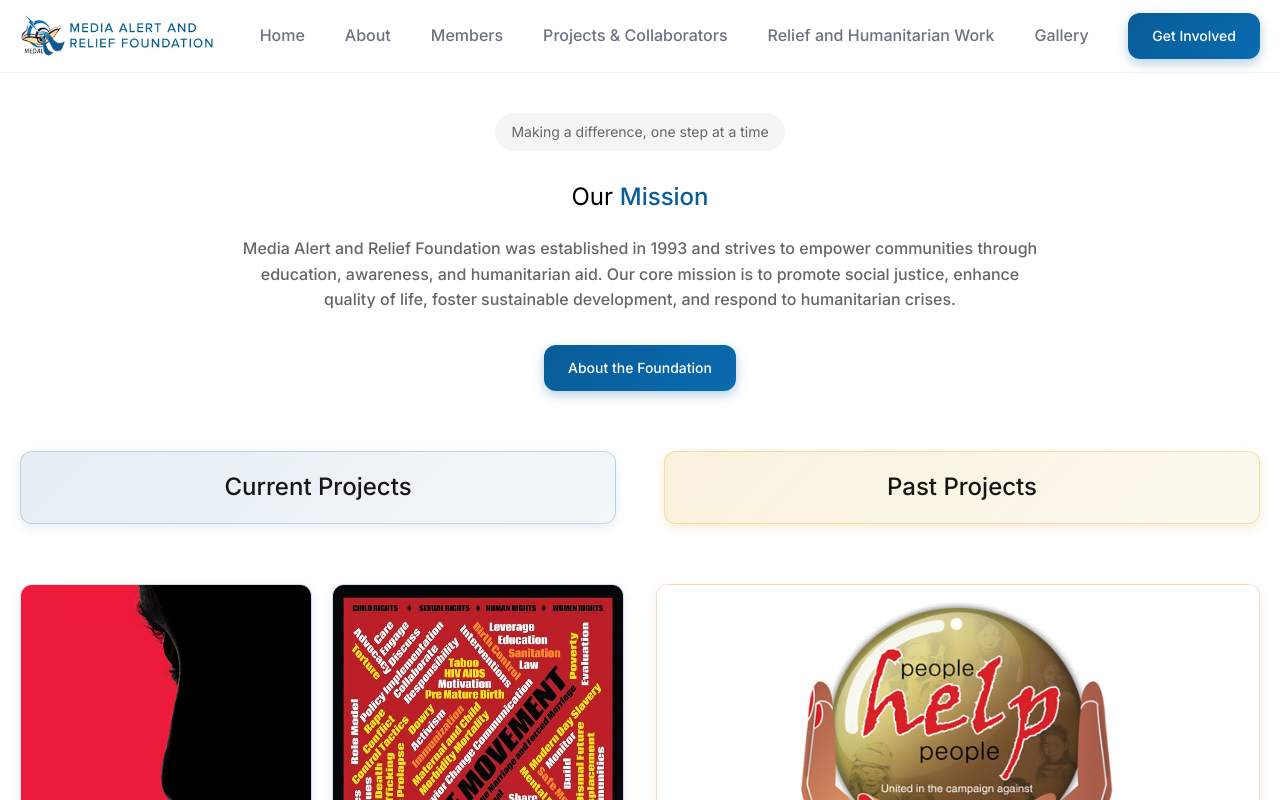
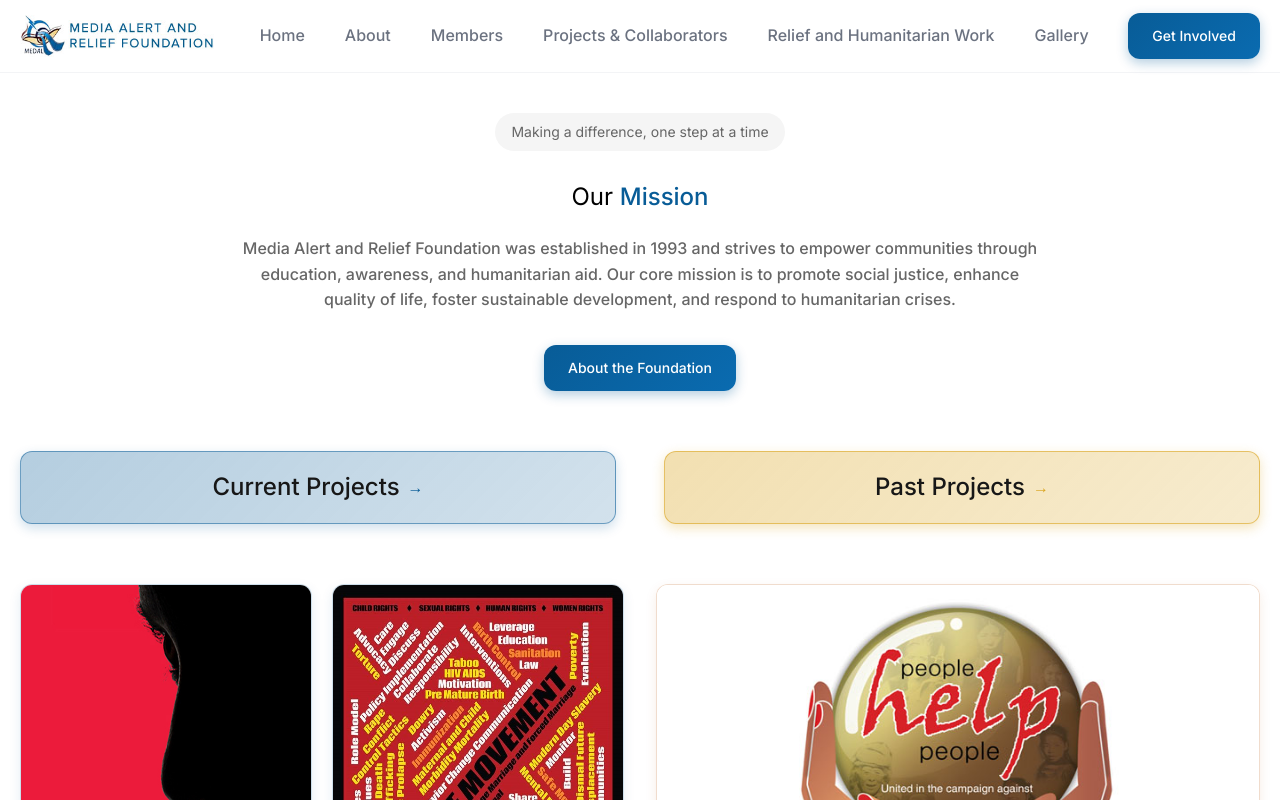
Before and after one commit to asharma12git/medalfoundation, a React (Vite) app: page / in a window 1280 px wide. Shown: the top 800 px of the page. Built offline with nearby package versions, Linux system fonts and the light colour scheme.

Commit message:
UI improvements: Add navigation to About button, enhance project section clickability, and apply consistent golden border theming

```diff
--- a/src/components/Hero.jsx
+++ b/src/components/Hero.jsx
@@ -1,4 +1,7 @@
+import { useNavigate } from 'react-router-dom'
+
 function Hero() {
+  const navigate = useNavigate()
   return (
     <section style={{
       backgroundColor: 'white',
@@ -64,7 +67,8 @@ function Hero() {
           onMouseLeave={(e) => {
             e.target.style.transform = 'translateY(0)'
             e.target.style.boxShadow = '0 4px 12px rgba(8, 92, 151, 0.3)'
-          }}>
+          }}
+          onClick={() => navigate('/about')}>
             About the Foundation
           </button>
         </div>
--- a/src/components/ProjectShowcase.jsx
+++ b/src/components/ProjectShowcase.jsx
@@ -31,39 +31,83 @@ function ProjectShowcase() {
         <div style={{ display: 'grid', gridTemplateColumns: '1fr 1fr', gap: '48px', marginBottom: '60px' }}>
           <div style={{
             textAlign: 'center',
-            padding: '16px 0',
-            background: 'linear-gradient(135deg, rgba(8, 92, 151, 0.1) 0%, rgba(8, 92, 151, 0.05) 100%)',
+            padding: '16px 24px',
+            background: 'linear-gradient(135deg, rgba(8, 92, 151, 0.3) 0%, rgba(8, 92, 151, 0.18) 100%)',
             backdropFilter: 'blur(10px)',
             borderRadius: '12px',
-            border: '1px solid rgba(8, 92, 151, 0.2)',
-            boxShadow: '0 4px 12px rgba(8, 92, 151, 0.1)'
+            border: '1px solid rgba(8, 92, 151, 0.5)',
+            boxShadow: '0 4px 12px rgba(8, 92, 151, 0.2)',
+            cursor: 'pointer',
+            transition: 'all 0.3s ease',
+            position: 'relative'
+          }}
+          onMouseEnter={(e) => {
+            e.currentTarget.style.transform = 'translateY(-2px)'
+            e.currentTarget.style.boxShadow = '0 8px 20px rgba(8, 92, 151, 0.2)'
+            e.currentTarget.style.background = 'linear-gradient(135deg, rgba(8, 92, 151, 0.4) 0%, rgba(8, 92, 151, 0.25) 100%)'
+          }}
+          onMouseLeave={(e) => {
+            e.currentTarget.style.transform = 'translateY(0)'
+            e.currentTarget.style.boxShadow = '0 4px 12px rgba(8, 92, 151, 0.1)'
+            e.currentTarget.style.background = 'linear-gradient(135deg, rgba(8, 92, 151, 0.3) 0%, rgba(8, 92, 151, 0.18) 100%)'
           }}>
             <h2 style={{
               fontSize: '24px',
               fontWeight: '500',
               color: '#171717',
-              margin: 0
+              margin: 0,
+              display: 'flex',
+              alignItems: 'center',
+              justifyContent: 'center',
+              gap: '8px'
             }}>
               Current Projects
+              <span style={{
+                fontSize: '16px',
+                color: '#085c97',
+                transition: 'transform 0.3s ease'
+              }}>→</span>
             </h2>
           </div>
 
           <div style={{
             textAlign: 'center',
-            padding: '16px 0',
-            background: 'linear-gradient(135deg, rgba(218, 165, 32, 0.15) 0%, rgba(218, 165, 32, 0.08) 100%)',
+            padding: '16px 24px',
+            background: 'linear-gradient(135deg, rgba(218, 165, 32, 0.35) 0%, rgba(218, 165, 32, 0.22) 100%)',
             backdropFilter: 'blur(10px)',
             borderRadius: '12px',
-            border: '1px solid rgba(218, 165, 32, 0.3)',
-            boxShadow: '0 4px 12px rgba(218, 165, 32, 0.2)'
+            border: '1px solid rgba(218, 165, 32, 0.6)',
+            boxShadow: '0 4px 12px rgba(218, 165, 32, 0.3)',
+            cursor: 'pointer',
+            transition: 'all 0.3s ease',
+            position: 'relative'
+          }}
+          onMouseEnter={(e) => {
+            e.currentTarget.style.transform = 'translateY(-2px)'
+            e.currentTarget.style.boxShadow = '0 8px 20px rgba(218, 165, 32, 0.3)'
+            e.currentTarget.style.background = 'linear-gradient(135deg, rgba(218, 165, 32, 0.5) 0%, rgba(218, 165, 32, 0.32) 100%)'
+          }}
+          onMouseLeave={(e) => {
+            e.currentTarget.style.transform = 'translateY(0)'
+            e.currentTarget.style.boxShadow = '0 4px 12px rgba(218, 165, 32, 0.2)'
+            e.currentTarget.style.background = 'linear-gradient(135deg, rgba(218, 165, 32, 0.35) 0%, rgba(218, 165, 32, 0.22) 100%)'
           }}>
             <h2 style={{
               fontSize: '24px',
               fontWeight: '500',
               color: '#171717',
-              margin: 0
+              margin: 0,
+              display: 'flex',
+              alignItems: 'center',
+              justifyContent: 'center',
+              gap: '8px'
             }}>
               Past Projects
+              <span style={{
+                fontSize: '16px',
+                color: '#DAA520',
+                transition: 'transform 0.3s ease'
+              }}>→</span>
             </h2>
           </div>
         </div>
--- a/src/pages/About.jsx
+++ b/src/pages/About.jsx
@@ -50,7 +50,7 @@ function About() {
           padding: '60px 40px',
           borderRadius: '8px',
           boxShadow: '0 4px 20px rgba(0, 0, 0, 0.1)',
-          border: '1px solid #e5e7eb'
+          border: '1px solid rgba(180, 83, 9, 0.4)'
         }}>
           {/* Centered Logo */}
           <div style={{
--- a/src/pages/Members.jsx
+++ b/src/pages/Members.jsx
@@ -36,7 +36,7 @@ Executive Committee
           padding: '60px 40px',
           borderRadius: '8px',
           boxShadow: '0 4px 20px rgba(0, 0, 0, 0.1)',
-          border: '1px solid #e5e7eb'
+          border: '1px solid rgba(180, 83, 9, 0.4)'
         }}>
           {/* Member Layout */}
           <div style={{
@@ -50,7 +50,7 @@ Executive Committee
               width: '300px',
               height: '400px',
               borderRadius: '8px',
-              border: '1px solid #e5e7eb',
+              border: '1px solid rgba(180, 83, 9, 0.4)',
               overflow: 'hidden'
             }}>
               <img
@@ -134,14 +134,14 @@ Executive Committee
             padding: '20px 15px',
             borderRadius: '8px',
             boxShadow: '0 4px 20px rgba(0, 0, 0, 0.1)',
-            border: '1px solid #e5e7eb'
+            border: '1px solid rgba(180, 83, 9, 0.4)'
           }}>
             {/* Member Image */}
             <div style={{
               width: '200px',
               height: '250px',
               borderRadius: '8px',
-              border: '1px solid #e5e7eb',
+              border: '1px solid rgba(180, 83, 9, 0.4)',
               margin: '0 auto 20px auto',
               overflow: 'hidden'
             }}>
@@ -214,14 +214,14 @@ Executive Committee
             padding: '20px 15px',
             borderRadius: '8px',
             boxShadow: '0 4px 20px rgba(0, 0, 0, 0.1)',
-            border: '1px solid #e5e7eb'
+            border: '1px solid rgba(180, 83, 9, 0.4)'
           }}>
             {/* Member Image */}
             <div style={{
               width: '200px',
               height: '250px',
               borderRadius: '8px',
-              border: '1px solid #e5e7eb',
+              border: '1px solid rgba(180, 83, 9, 0.4)',
               margin: '0 auto 20px auto',
               overflow: 'hidden'
             }}>
@@ -299,14 +299,14 @@ Executive Committee
             padding: '20px 15px',
             borderRadius: '8px',
             boxShadow: '0 4px 20px rgba(0, 0, 0, 0.1)',
-            border: '1px solid #e5e7eb'
+            border: '1px solid rgba(180, 83, 9, 0.4)'
           }}>
             {/* Member Image */}
             <div style={{
               width: '200px',
               height: '250px',
               borderRadius: '8px',
-              border: '1px solid #e5e7eb',
+              border: '1px solid rgba(180, 83, 9, 0.4)',
               margin: '0 auto 20px auto',
               overflow: 'hidden'
             }}>
@@ -378,14 +378,14 @@ Executive Committee
             padding: '20px 15px',
             borderRadius: '8px',
             boxShadow: '0 4px 20px rgba(0, 0, 0, 0.1)',
-            border: '1px solid #e5e7eb'
+            border: '1px solid rgba(180, 83, 9, 0.4)'
           }}>
             {/* Member Image */}
             <div style={{
               width: '200px',
               height: '250px',
               borderRadius: '8px',
-              border: '1px solid #e5e7eb',
+              border: '1px solid rgba(180, 83, 9, 0.4)',
               margin: '0 auto 20px auto',
               overflow: 'hidden'
             }}>
@@ -465,7 +465,7 @@ Executive Committee
             padding: '30px 20px',
             borderRadius: '8px',
             boxShadow: '0 4px 20px rgba(0, 0, 0, 0.1)',
-            border: '1px solid #e5e7eb',
+            border: '1px solid rgba(180, 83, 9, 0.4)',
             textAlign: 'center'
           }}>
             <h3 style={{
@@ -507,7 +507,7 @@ Executive Committee
             padding: '30px 20px',
             borderRadius: '8px',
             boxShadow: '0 4px 20px rgba(0, 0, 0, 0.1)',
-            border: '1px solid #e5e7eb',
+            border: '1px solid rgba(180, 83, 9, 0.4)',
             textAlign: 'center'
           }}>
             <h3 style={{
@@ -555,7 +555,7 @@ Executive Committee
             padding: '30px 20px',
             borderRadius: '8px',
             boxShadow: '0 4px 20px rgba(0, 0, 0, 0.1)',
-            border: '1px solid #e5e7eb'
+            border: '1px solid rgba(180, 83, 9, 0.4)'
           }}>
             <h3 style={{
               fontSize: '24px',
@@ -594,7 +594,7 @@ Executive Committee
             padding: '30px 20px',
             borderRadius: '8px',
             boxShadow: '0 4px 20px rgba(0, 0, 0, 0.1)',
-            border: '1px solid #e5e7eb'
+            border: '1px solid rgba(180, 83, 9, 0.4)'
           }}>
             <h3 style={{
               fontSize: '24px',
@@ -641,7 +641,7 @@ Executive Committee
             padding: '30px 20px',
             borderRadius: '8px',
             boxShadow: '0 4px 20px rgba(0, 0, 0, 0.1)',
-            border: '1px solid #e5e7eb'
+            border: '1px solid rgba(180, 83, 9, 0.4)'
           }}>
             <h3 style={{
               fontSize: '24px',
@@ -685,7 +685,7 @@ Executive Committee
             padding: '30px 20px',
             borderRadius: '8px',
             boxShadow: '0 4px 20px rgba(0, 0, 0, 0.1)',
-            border: '1px solid #e5e7eb'
+            border: '1px solid rgba(180, 83, 9, 0.4)'
           }}>
             <h3 style={{
               fontSize: '24px',
@@ -730,7 +730,7 @@ Executive Committee
           padding: '60px 40px',
           borderRadius: '8px',
           boxShadow: '0 4px 20px rgba(0, 0, 0, 0.1)',
-          border: '1px solid #e5e7eb'
+          border: '1px solid rgba(180, 83, 9, 0.4)'
         }}>
           <h3 style={{
             fontSize: '24px',
```
Also changed, not shown: 1 other file (tests, documents, lock files or other folders).
